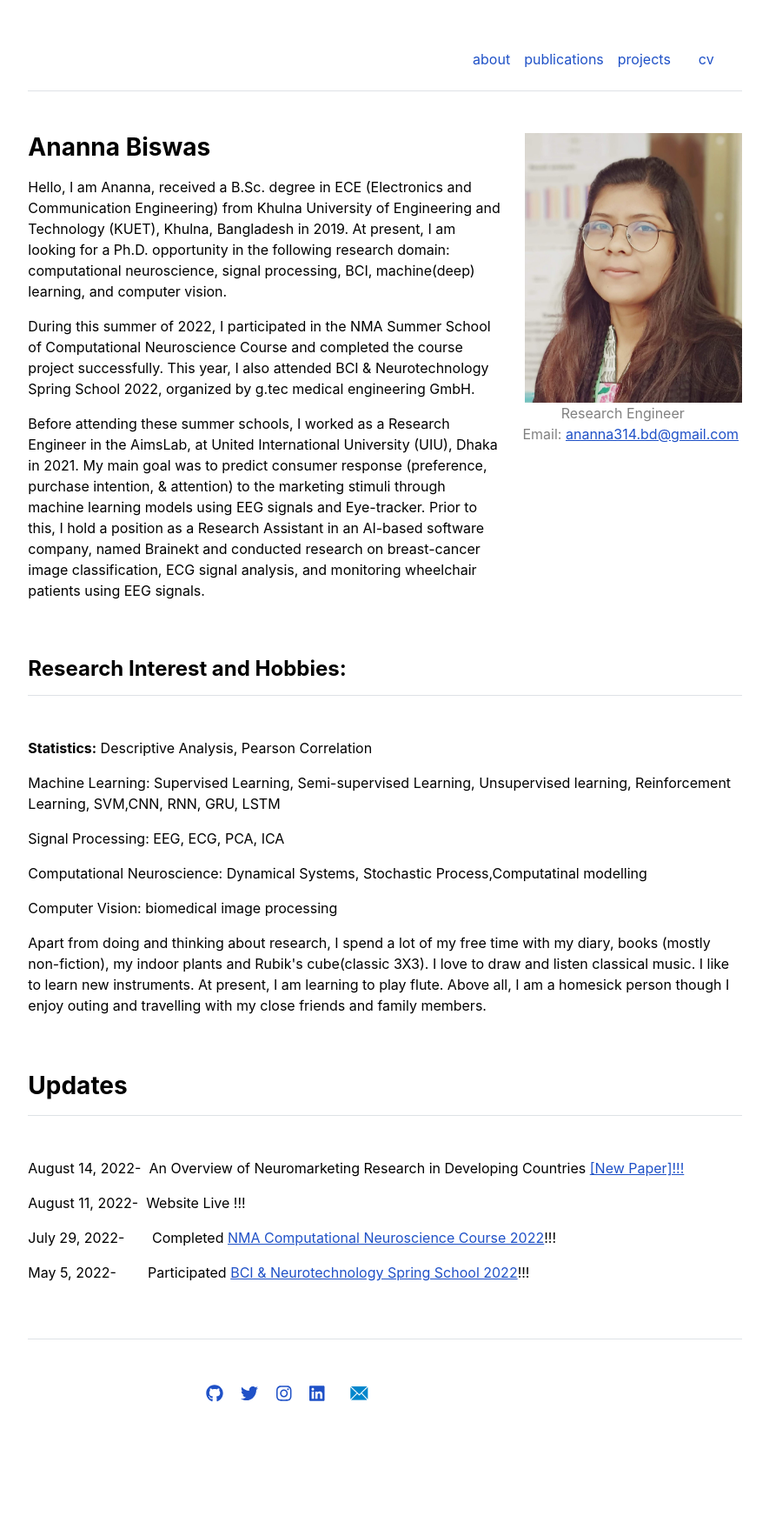
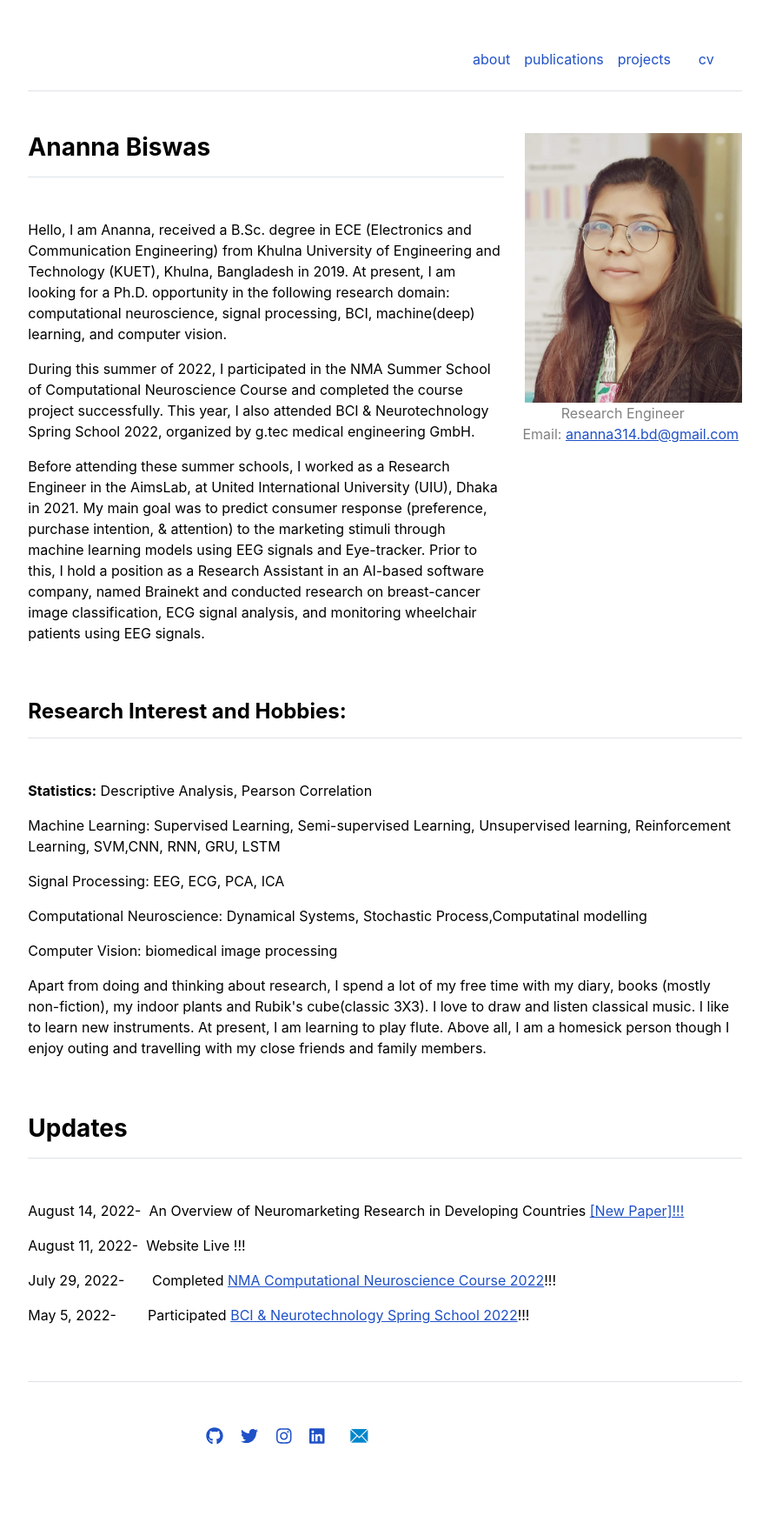
Before and after one commit to Anannabiswas/anannabiswas.github.io, a Jekyll site: the page built from index.md, in a window 1280 px wide. Shown: the whole page at 87% size, without its empty margins (197-1082 px from the left). Built offline with Jekyll 4.4.1, drawn with Linux system fonts in a browser that asks for light colours; before the commit the page ends 1717 px from its top, so only the background shows below that.

Commit message:
Update home.html

```diff
--- a/_layouts/home.html
+++ b/_layouts/home.html
@@ -4,7 +4,7 @@ layout: default
 
 <div class="row g-0 mb-5">
   <div class="col-md-8">
-    <h3 class="fw-bold">Ananna Biswas</h3>
+    <h3 class="fw-bold border-bottom pb-3 mb-5">Ananna Biswas</h3>
     <p>
     {{ content }}
      </p>
```
